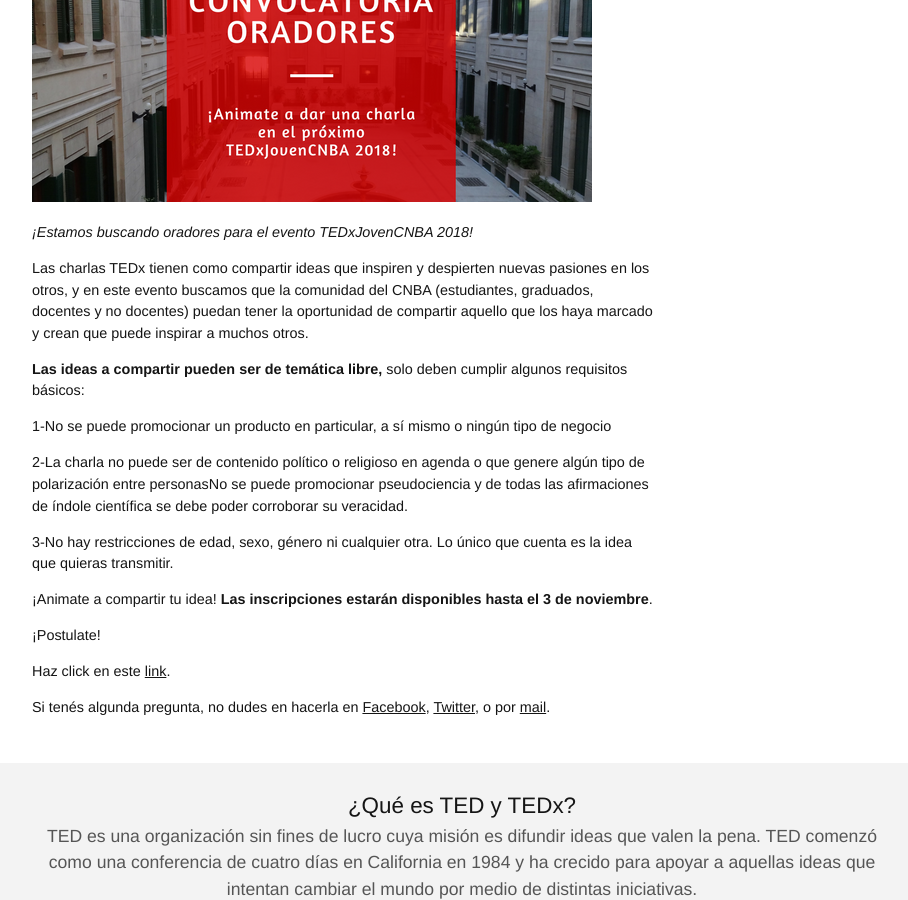
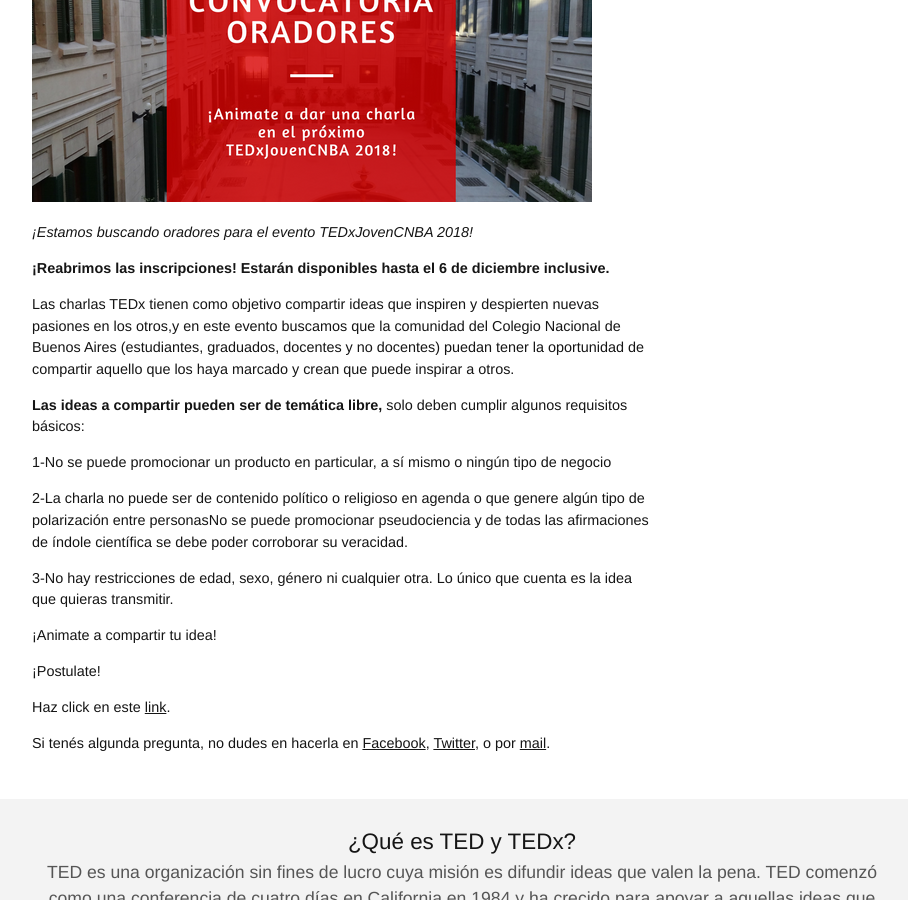
Before and after one commit to TEDxCNBA/pagina, a Jekyll site: the page built from _posts/2017-10-20-audiciones-tedx.markdown, in a window 1280 px wide and 900 px high, scrolled down 280 px. Shown: the whole window, without its empty margins (178-1086 px from the left). Built offline with Jekyll 4.4.1, drawn with Linux system fonts in a browser that asks for light colours.

Commit message:
correccion+ reapertura de inscripciones
me comí el objetivo

```diff
--- a/_posts/2017-10-20-audiciones-tedx.markdown
+++ b/_posts/2017-10-20-audiciones-tedx.markdown
@@ -8,7 +8,9 @@
 
 <i>¡Estamos buscando oradores para el evento TEDxJovenCNBA 2018!</i>
 
-Las charlas TEDx tienen como compartir ideas que inspiren y despierten nuevas pasiones en los otros, y en este evento buscamos que la comunidad del CNBA (estudiantes, graduados, docentes y no docentes) puedan tener la oportunidad de compartir aquello que los haya marcado y crean que puede inspirar a muchos otros.
+<b>¡Reabrimos las inscripciones! Estarán disponibles hasta el 6 de diciembre inclusive.</b>
+
+Las charlas TEDx tienen como objetivo compartir ideas que inspiren y despierten nuevas pasiones en los otros,y en este evento buscamos que la comunidad del Colegio Nacional de Buenos Aires (estudiantes, graduados, docentes y no docentes) puedan tener la oportunidad de compartir aquello que los haya marcado y crean que puede inspirar a otros.
 
 <b>Las ideas a compartir pueden ser de temática libre,</b> solo deben cumplir algunos requisitos básicos:
 
@@ -19,8 +21,7 @@
 3-No hay restricciones de edad, sexo, género ni cualquier otra. Lo único que cuenta es la idea que quieras transmitir.
 
 
-
-¡Animate a compartir tu idea! <b>Las inscripciones estarán disponibles hasta el 3 de noviembre</b>.
+¡Animate a compartir tu idea!
 
 ¡Postulate!
 
```
